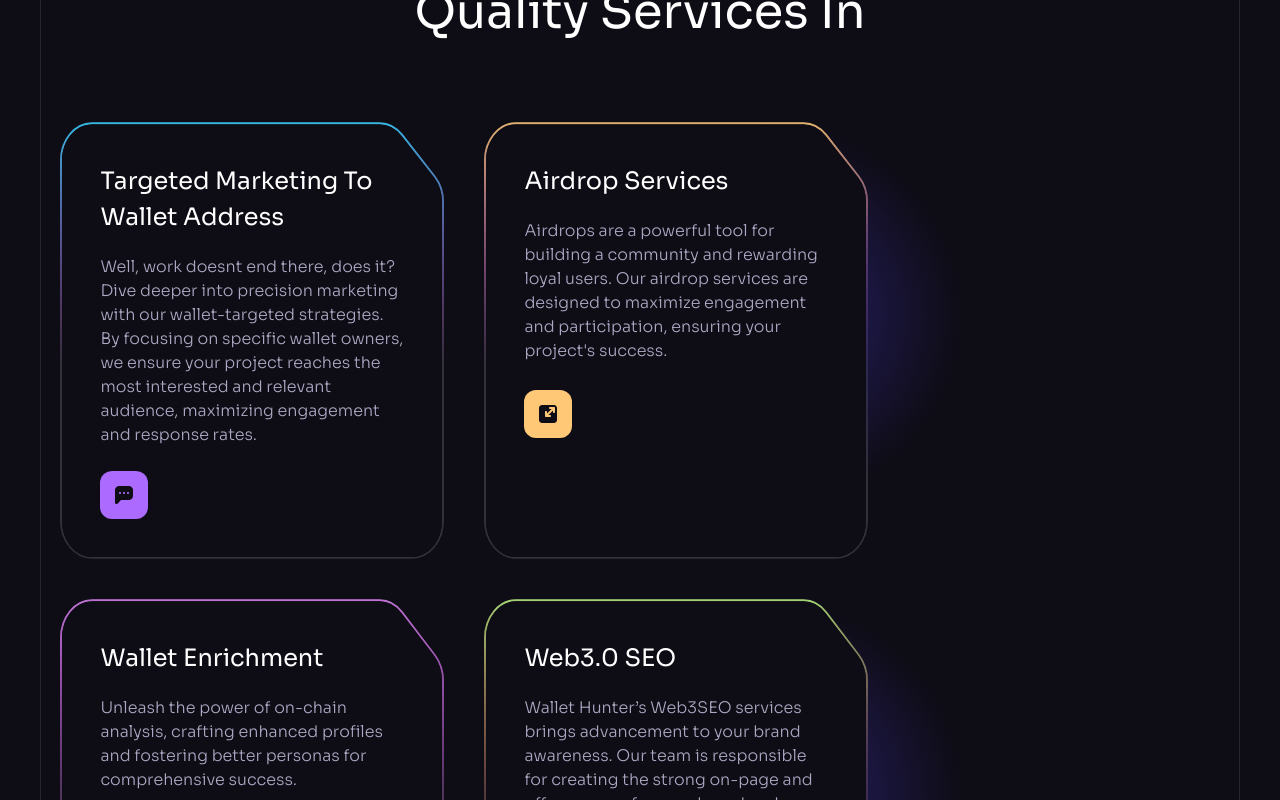
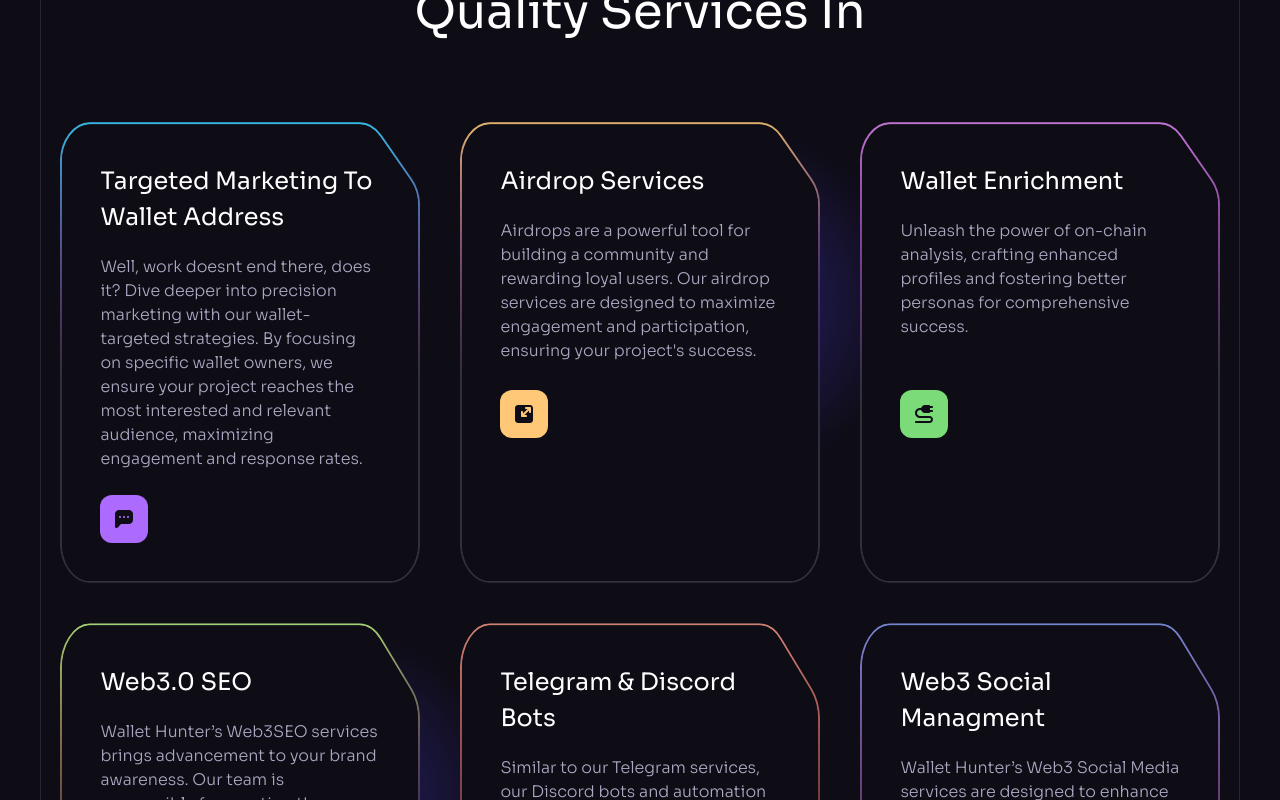
Before and after one commit to GayathriPCh/WalletHunter, a React (Vite) app in the folder wsite/: page / in a window 1280 px wide. Shown: the part 1560-2360 px from the top of the page. Built offline with nearby package versions, Linux system fonts and the light colour scheme.

Commit message:
Update Benefits.jsx

```diff
--- a/wsite/src/components/Benefits.jsx
+++ b/wsite/src/components/Benefits.jsx
@@ -13,12 +13,13 @@
           title="Seamlessly Providing High Quality Services In "
         />
 
-        <div className="flex flex-wrap gap-10 mb-10">
+        <div className="flex flex-wrap justify-between gap-10 mb-10">
           {benefits.map((item) => (
             <div
-              className="block relative p-0.5 bg-no-repeat bg-[length:100%_100%] md:max-w-[24rem]"
+              className="block relative p-0.5 bg-no-repeat bg-[length:100%_100%] md:max-w-[24rem] w-full md:w-auto"
               style={{
                 backgroundImage: `url(${item.backgroundUrl})`,
+                flex: "1 0 30%", // Set flex-basis to 30% to allow 3 cards per row
               }}
               key={item.id}
             >
```
